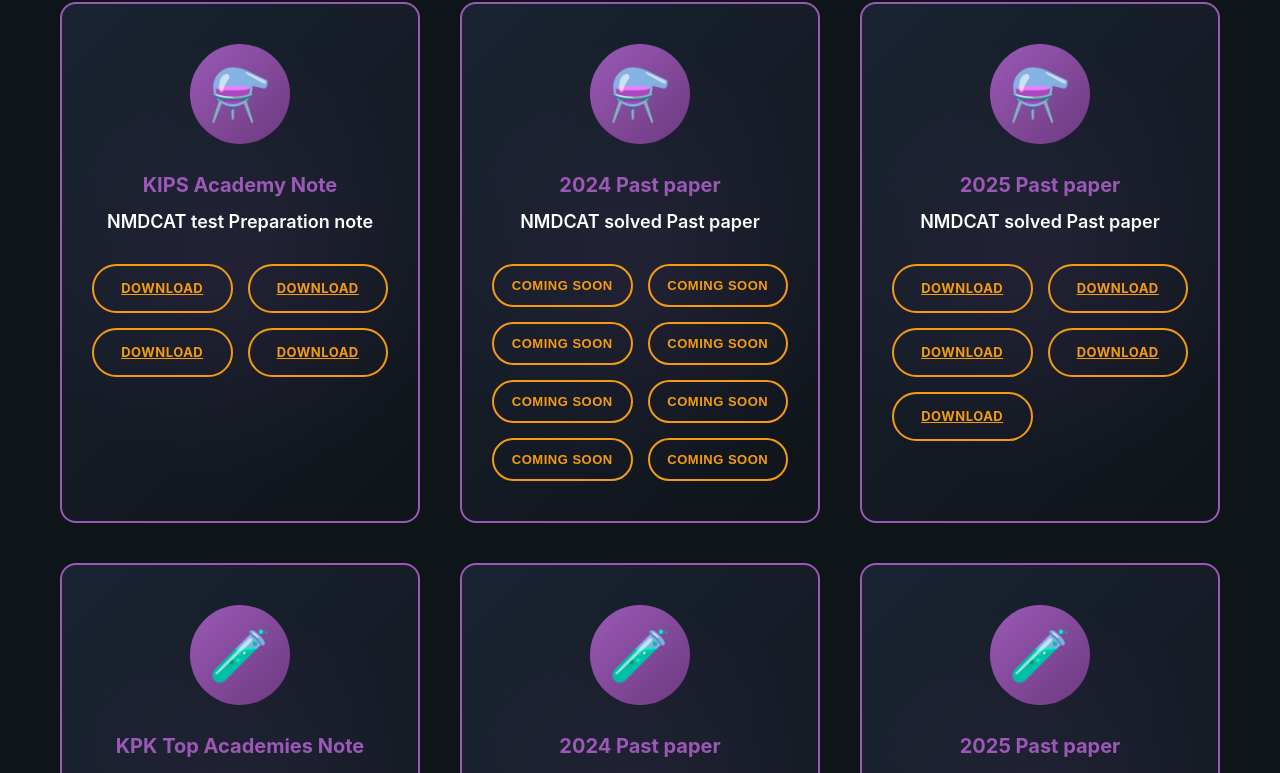
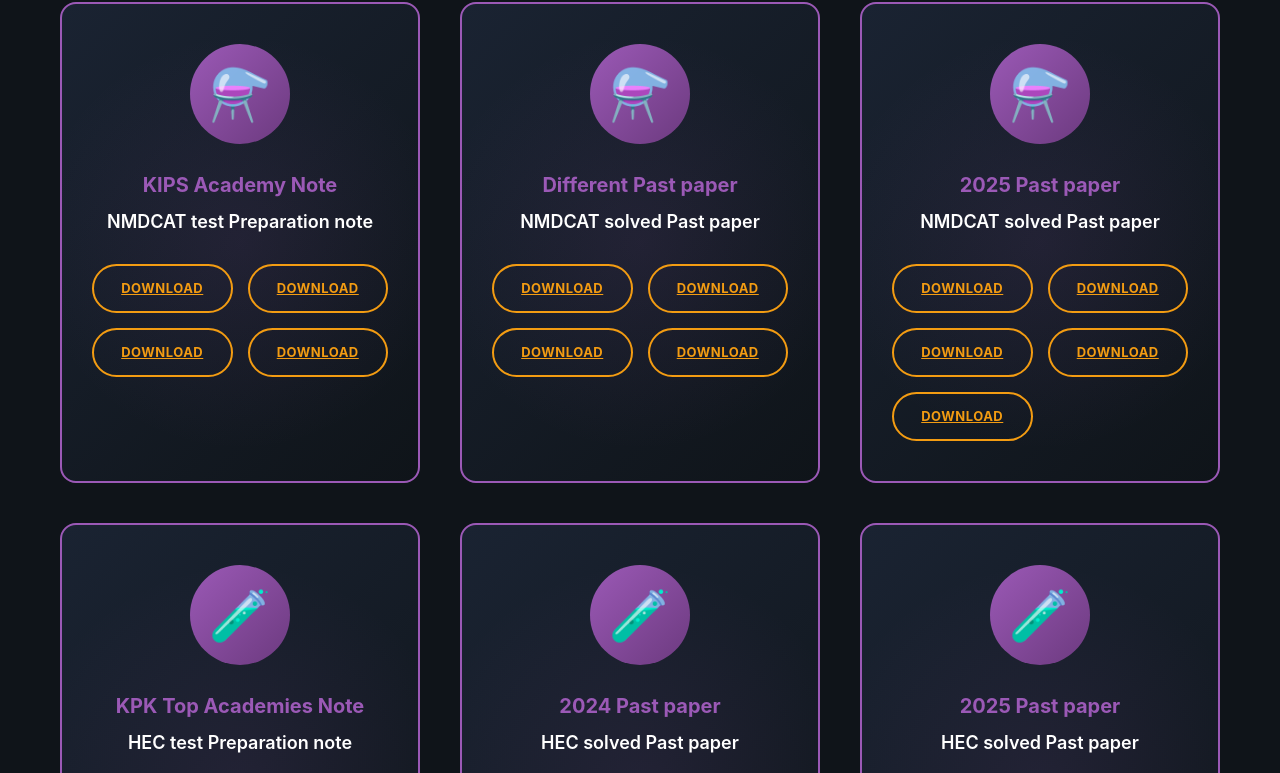
Before and after one commit to Sahirullah/v-lib, a React (Vite) app: page /all-books in a window 1280 px wide. Shown: the part 2132-2905 px from the top of the page. Built offline with nearby package versions, Linux system fonts and the light colour scheme; the HTML template or start-up script is replaced by a standard one.

Commit message:
adding new section for job,etea test preparation notes

```diff
--- a/src/data/allBooksData.js
+++ b/src/data/allBooksData.js
@@ -2,7 +2,7 @@ export const allBooksData = [
   // Medical ETEA
   { id: 1, code: 'KPK TOP Academies Notes', title: 'Medical ETEA test preparation notes.', category: 'metea', image: '🧪', links: [] },
   { id: 2, code: '2024 past paper', title: 'Medical ETEA solved Past paper', category: 'metea', image: '🧪', links: [
-    'https://drive.google.com/drive/folders/1Izp2iCeWA49jC3zPffl2Zq-RuYK1b3Z1',
+    'https://drive.google.com/file/d/1J44s6Dg59yHxfFjua9tnJC0if_rT2485/view?usp=sharing',
     'https://drive.google.com/file/d/1J44s6Dg59yHxfFjua9tnJC0if_rT2485/view?usp=sharing',
     'https://drive.google.com/file/d/1J68gkTbJWI7n-Om5NusTFbjhluZB_1pa/view?usp=sharing',
     'https://drive.google.com/file/d/1Pph8MpcLIQw1jj64CjDBEzUwPZ1fva0s/view?usp=sharing'
@@ -21,7 +21,12 @@ export const allBooksData = [
     'https://drive.google.com/file/d/1y38Y_rmZbqWGbi5DDi76evUx2Radh1Zx/view?usp=sharing',
     'https://drive.google.com/file/d/1BPDGdhSF9VSMN4EhJGNXEgSLxz7s_ZvY/view?usp=sharing'
   ] },
-  { id: 8, code: '2024 Past paper', title: 'NMDCAT solved Past paper', category: 'nmdcat', image: '⚗️', links: [] },
+  { id: 8, code: 'Different Past paper', title: 'NMDCAT solved Past paper', category: 'nmdcat', image: '⚗️', links: [
+    'https://drive.google.com/file/d/1u_EE-VWIDhHBUg-j2KTU4Um2TITkyWEm/view?usp=sharing',
+    'https://drive.google.com/file/d/1A_PcIHmllGnAeEtazAsC9KZfIhH_jI8f/view?usp=sharing',
+    'https://drive.google.com/file/d/17c3UAf8qDmT4przfeAnLJ1tUukQEt6Os/view?usp=sharing',
+    'https://drive.google.com/file/d/1IcrcS9RpOfz01jXSfsS8h0vCNQajdKMs/view?usp=sharing'
+  ] },
   { id: 9, code: '2025 Past paper', title: 'NMDCAT solved Past paper', category: 'nmdcat', image: '⚗️', links: [
     'https://drive.google.com/file/d/1Ck0YW_Lz40KxYWb6xwygtCdV7eu_jhCF/view',
     'https://drive.google.com/file/d/1xExpILOaw0Df7d2C-y3ax0Ggjy5To8mb/view',
```
